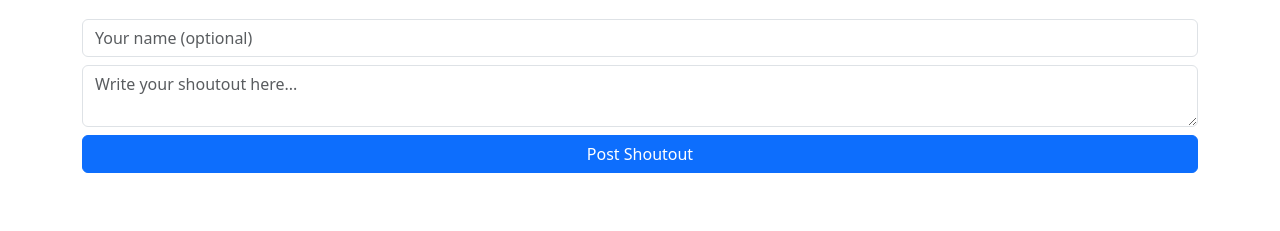
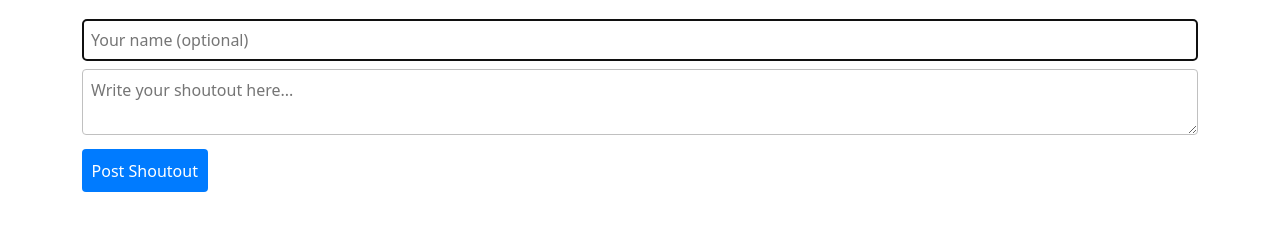
Before and after one commit to Vikram-04/ReflectHub, a plain HTML site: page index.html in a window 1280 px wide. Shown: the part 151-382 px from the top of the page. Drawn offline with nearby package versions, Linux system fonts and the light colour scheme.

Commit message:
Added some css

```diff
--- a/index.html
+++ b/index.html
@@ -1,10 +1,10 @@
 <!DOCTYPE html>
 <html lang="en">
 <head>
-  <meta charset="UTF-8" />
-  <meta name="viewport" content="width=device-width, initial-scale=1" />
+  <meta charset="UTF-8">
+  <meta name="viewport" content="width=device-width, initial-scale=1">
   <title>Shoutout Wall</title>
-  <link rel="stylesheet" href="styles.css" />
+  <link rel="stylesheet" href="styles.css">
   <!-- using bootstrap for styling fast -->
   <link href="https://cdn.jsdelivr.net/npm/bootstrap@5.3.0/dist/css/bootstrap.min.css" rel="stylesheet">
 </head>
@@ -13,13 +13,13 @@
         <span class="navbar-brand mb-0 h1 text-white">Shoutout Wall</span>
     </nav>
 
-  <div class="container my-5">
-    <h1 class="text-center mb-4">Student Shoutout Wall</h1>
+  <div class="container section-spacing">
+    <h1 class="center-text margin-bottom-lg">Student Shoutout Wall</h1>
 
-    <form id="shoutoutForm" class="mb-4">
-      <input type="text" id="nameInput" class="form-control mb-2" placeholder="Your name (optional)">
-      <textarea id="messageInput" class="form-control mb-2" placeholder="Write your shoutout here..." required></textarea>
-      <button type="submit" class="btn btn-primary w-100">Post Shoutout</button>
+    <form id="shoutoutForm" class="margin-bottom-lg">
+      <input autofocus type="text" id="nameInput" class="custom-input margin-bottom-sm" placeholder="Your name (optional)">
+      <textarea id="messageInput" class="custom-input margin-bottom-sm" placeholder="Write your shoutout here..." required></textarea>
+      <button type="submit" class="custom-btn">Post Shoutout</button>
     </form>
 
     <div id="shoutoutsContainer"></div> <!-- shoutouts will show up here -->
--- a/styles.css
+++ b/styles.css
@@ -0,0 +1,35 @@
+.section-spacing {
+  margin-top: 3rem;
+  margin-bottom: 3rem;
+}
+
+.margin-bottom-lg {
+  margin-bottom: 1.5rem;
+}
+
+.margin-bottom-sm {
+  margin-bottom: 0.5rem;
+}
+
+.center-text {
+  text-align: center;
+}
+
+.custom-input {
+  width: 100%;
+  padding: 0.5rem;
+  border: 1px solid #c0c0c0;
+  border-radius: 4px;
+  font-size: 1rem;
+}
+
+.custom-btn {
+    padding: 0.6rem;
+  background-color: #007bff;
+  color: white;
+  border: none;
+  border-radius: 4px;
+}
+.custom-btn:hover {
+    background-color: #0056b3;
+}
```
